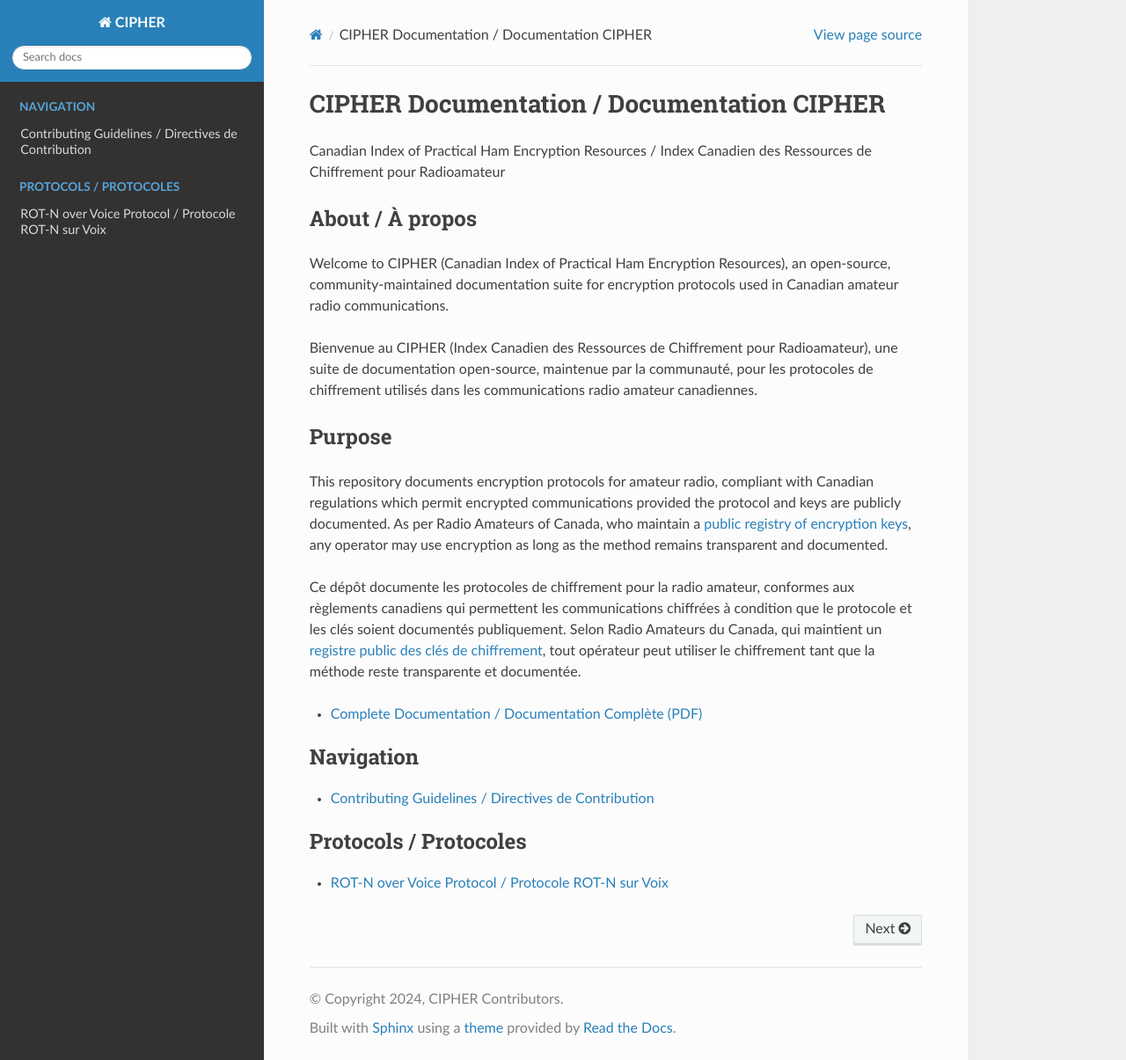
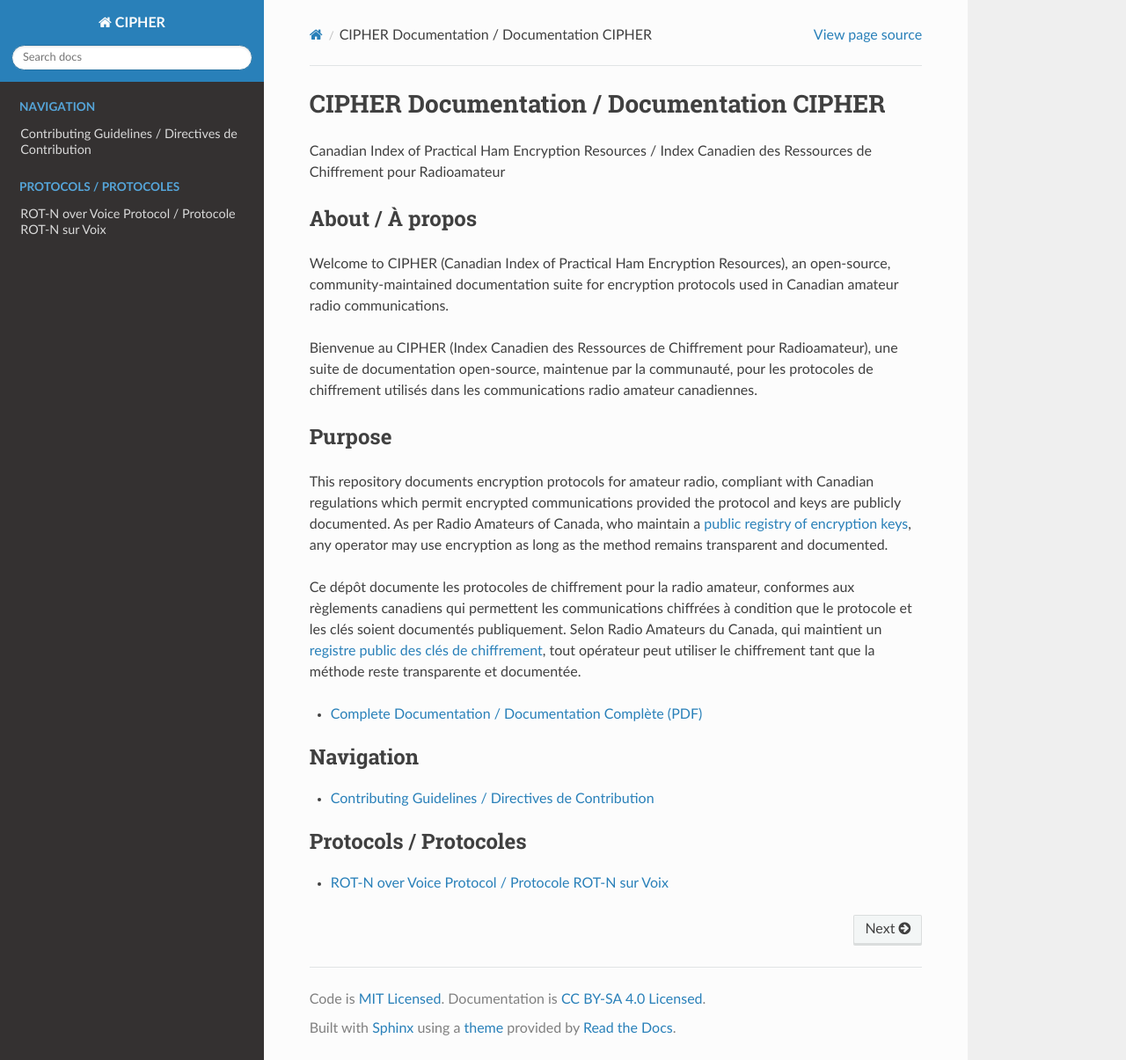
Before and after one commit to amingilani/cipher, a Sphinx documentation site: the page built from docs/source/index.rst, in a window 1280 px wide and 1205 px high. Shown: the whole window at 88% size. Built offline with Sphinx 7.4.7 and the Read the Docs theme 3.1.0, drawn with Linux system fonts in a browser that asks for light colours.

Commit message:
Fix some errors and add license description in footer

```diff
--- /dev/null
+++ b/docs/source/_templates/footer.html
@@ -0,0 +1,4 @@
+{% extends "!footer.html" %} {%- block contentinfo %}
+{{ super }}
+<p>Code is <a href="https://opensource.org/licenses/MIT">MIT Licensed</a>. Documentation is <a href="https://creativecommons.org/licenses/by-sa/4.0/">CC BY-SA 4.0 Licensed</a>.</p>
+{% endblock %}
--- a/docs/source/conf.py
+++ b/docs/source/conf.py
@@ -31,13 +31,11 @@
 html_theme = 'sphinx_rtd_theme'
 html_static_path = ['_static']
 html_theme_options = {
-    'display_version': True,
     'navigation_depth': 4,
     'titles_only': True,
     'sticky_navigation': True,
     'collapse_navigation': False,
     'includehidden': False,
-    'home_page_in_toc': True
 }
 
 # PDF output settings
@@ -53,4 +51,5 @@
 ]
 
 # Source suffix
-source_suffix = '.rst'
+source_suffix = {'.rst': 'restructuredtext'}
+templates_path = ['_templates']
```
Also changed, not shown: 1 other file.
